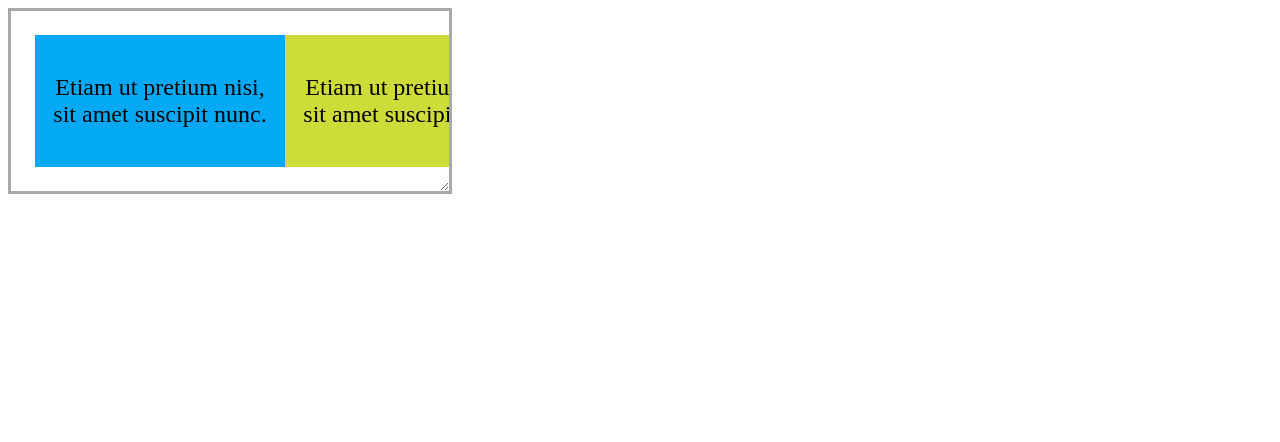
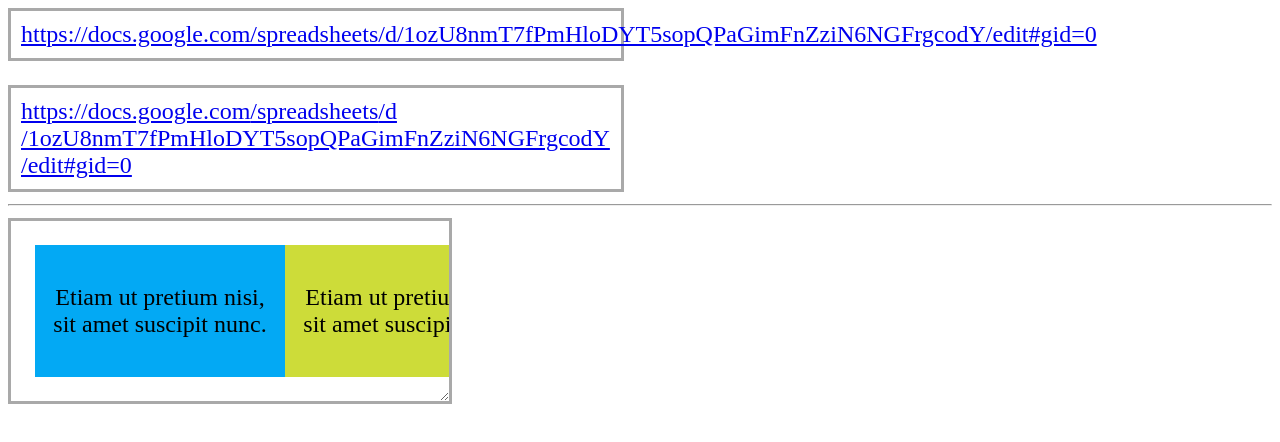
Before and after one commit to rszaloki/textlevelelements, a plain HTML site: page wbr/index.html in a window 1280 px wide. Drawn offline with Linux system fonts and the light colour scheme.

Commit message:
second wbr example

```diff
--- a/wbr/index.html
+++ b/wbr/index.html
@@ -5,6 +5,10 @@
 <meta http-equiv="X-UA-Compatible" content="IE=edge,chrome=1">
 <title>wbr element example</title>
 <style>
+  body {
+    font-size:24px;
+  }
+
   section {
     resize: both;
     display:flex;
@@ -12,7 +16,6 @@
     overflow:hidden;
     padding:1em;
     width:390px;
-    font-size:24px;
   }
 
   article,aside {
@@ -35,9 +38,24 @@
     white-space: nowrap;
   }
 
+  div {
+    width:590px;
+    padding:10px;
+    border:3px solid darkgrey;
+    overflow:visible;
+  }
+
 </style>
 </head>
 <body>
+  <div>
+    <a href="https://docs.google.com/spreadsheets/d/1ozU8nmT7fPmHloDYT5sopQPaGimFnZziN6NGFrgcodY/edit#gid=0">https://docs.google.com/spreadsheets/d/1ozU8nmT7fPmHloDYT5sopQPaGimFnZziN6NGFrgcodY/edit#gid=0</a>
+  </div>
+  <p></p>
+  <div>
+    <a href="https://docs.google.com/spreadsheets/d/1ozU8nmT7fPmHloDYT5sopQPaGimFnZziN6NGFrgcodY/edit#gid=0">https://docs.google.com<wbr>/spreadsheets<wbr>/d<wbr>/1ozU8nmT7fPmHloDYT5sopQPaGimFnZziN6NGFrgcodY<wbr>/edit#gid=0</a>
+  </div>
+<hr>
 <section>
   <article>
     <p>Etiam ut pretium nisi, sit amet suscipit nunc.</p>
@@ -46,6 +64,5 @@
     <p>Etiam ut pretium nisi, <wbr>sit amet suscipit nunc.</p>
   </aside>
 </section>
-
 </body>
 </html>
```
